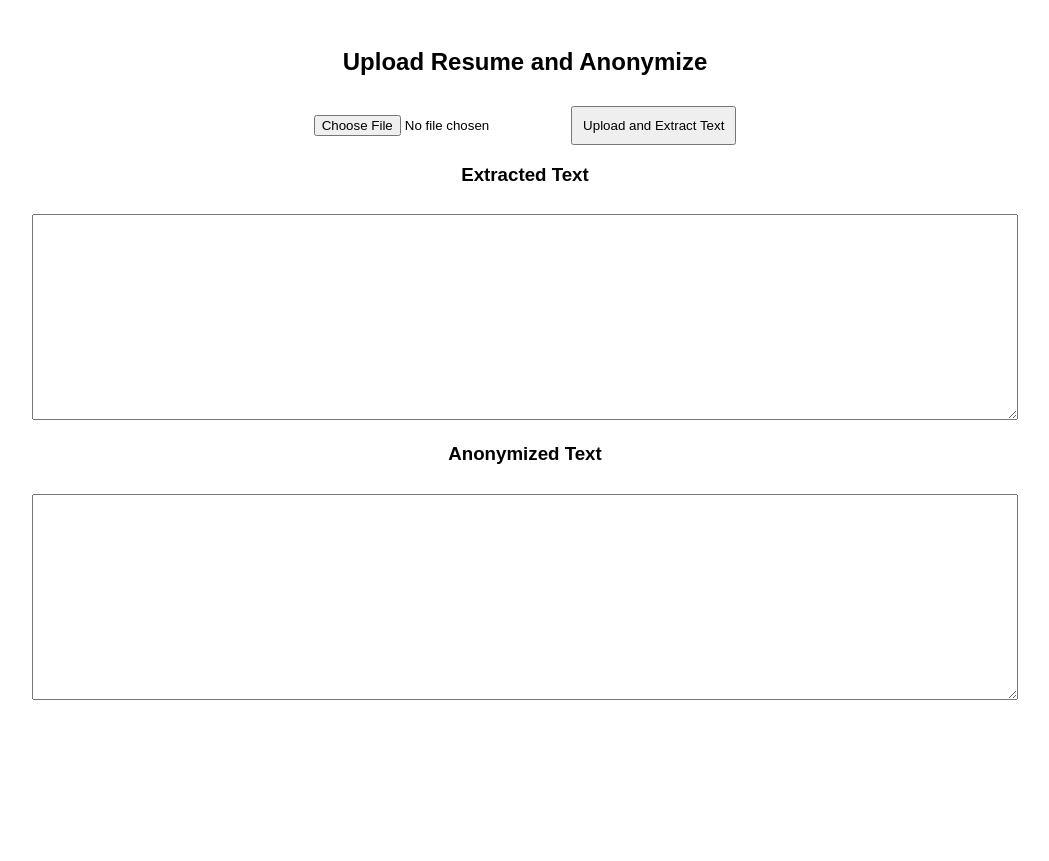
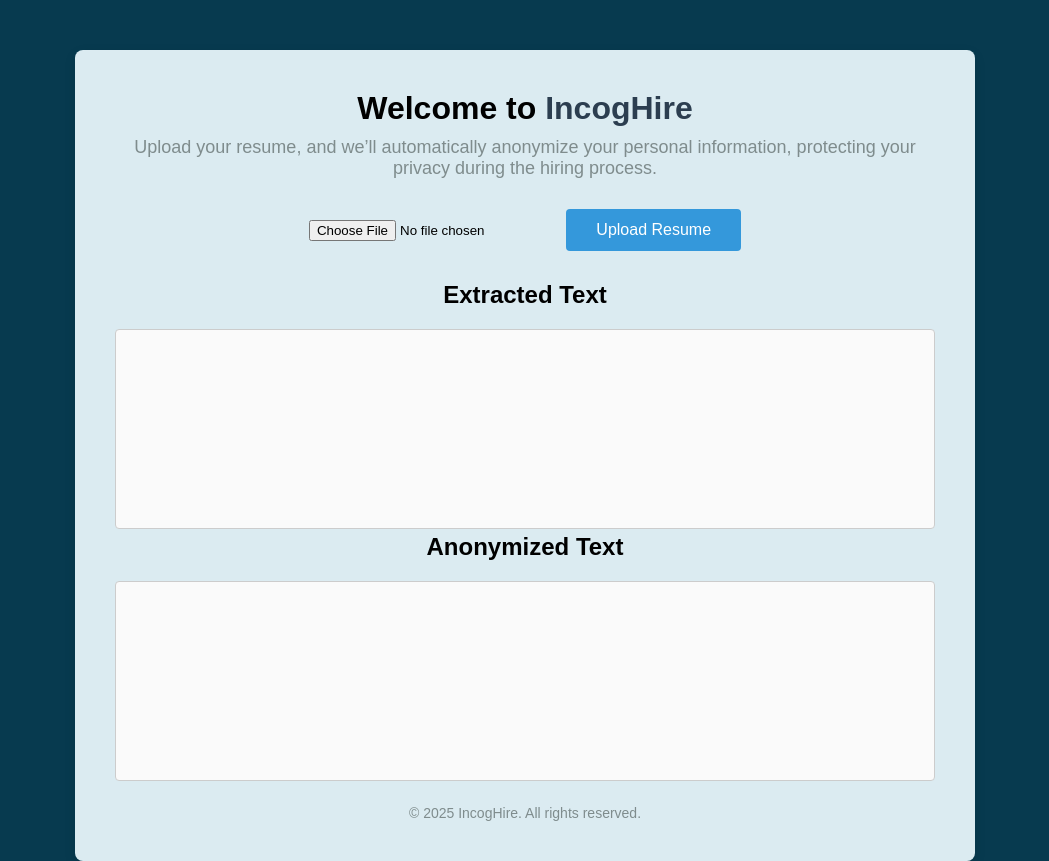
Before and after one commit to Lee-DevOps/LeiHackathon2025, a plain HTML site: page project/index.html in a window 1280 px wide. Shown: the whole page, without its empty margins (115-1164 px from the left). Before the commit the page ends 800 px from the top, so only its background shows below. Drawn offline with nearby package versions, Linux system fonts and the light colour scheme.

Commit message:
completed code

```diff
--- a/project/index.html
+++ b/project/index.html
@@ -1,29 +1,41 @@
 <!DOCTYPE html>
 <html lang="en">
+
 <head>
     <meta charset="UTF-8">
     <meta name="viewport" content="width=device-width, initial-scale=1.0">
-    <title>Resume Upload and Anonymize</title>
-    <!-- Including the external JS libraries for PDF and DOCX extraction -->
+    <title>IncogHire - Resume Upload and Anonymize</title>
     <script src="https://cdnjs.cloudflare.com/ajax/libs/pdf.js/2.10.377/pdf.min.js"></script>
     <script src="https://cdnjs.cloudflare.com/ajax/libs/mammoth/1.4.2/mammoth.browser.min.js"></script>
-    <style>
-        body { font-family: Arial, sans-serif; text-align: center; padding: 20px; }
-        textarea { width: 80%; height: 200px; margin-top: 10px; }
-        button { padding: 10px; margin-top: 10px; cursor: pointer; }
-        .error { color: red; display: none; margin-top: 10px; }
-    </style>
+    <link rel="stylesheet" href="styles.css">
 </head>
+
 <body>
-    <h2>Upload Resume and Anonymize</h2>
-    <input type="file" id="fileInput" accept=".pdf,.docx,.txt">
-    <button onclick="processFile()">Upload and Extract Text</button>
-    <div id="error" class="error">Error: Please try again</div>
-    <h3>Extracted Text</h3>
-    <textarea id="textArea" readonly></textarea>
-    <h3>Anonymized Text</h3>
-    <textarea id="anonymizedTextArea" readonly></textarea>
+    <div class="container">
+        <header>
+            <h1>Welcome to <span class="brand-name">IncogHire</span></h1>
+            <p class="tagline">Upload your resume, and we’ll automatically anonymize your personal information, protecting your privacy during the hiring process.</p>
+        </header>
+
+        <div class="upload-section">
+            <input type="file" id="fileInput" accept=".pdf,.docx,.txt">
+            <button onclick="processFile()" class="upload-button">Upload Resume</button>
+            <div id="error" class="error" style="display:none;">Error: Please try again</div>
+        </div>
+
+        <div class="result-section">
+            <h3>Extracted Text</h3>
+            <textarea id="textArea" readonly></textarea>
+            <h3>Anonymized Text</h3>
+            <textarea id="anonymizedTextArea" readonly></textarea>
+        </div>
+
+        <footer>
+            <p>© 2025 IncogHire. All rights reserved.</p>
+        </footer>
+    </div>
 
     <script src="script.js"></script>
 </body>
+
 </html>
--- a/project/script.js
+++ b/project/script.js
@@ -1,37 +1,31 @@
-function normalizeText(text) {
-    // Remove multiple spaces and normalize spacing
-    return text.replace(/\s+/g, ' ').trim();
-}
-
-// Enhanced name anonymization function with context awareness
+// Enhanced name anonymization function for resume
 function anonymizeText(text) {
     // Normalize text before anonymizing
-    text = normalizeText(text);
 
     // Regular expression for name anonymization (handle first and last name)
     const namePattern = /\b(?:Mr\.|Mrs\.|Ms\.|Dr\.|Prof\.)?\s*([A-Z][a-z]+)\s+([A-Z][a-z]+)(?:\s+(?:Jr\.|Sr\.|II|III))?\b/g;
 
-    // Replace names with initials if found in a professional context
+    let firstNameAnonymized = false;  // Track if the first full name has been anonymized
+
+    // Regular expression for email anonymization
+    const emailPattern = /\b[A-Za-z0-9._%+-]+@[A-Za-z0-9.-]+\.[A-Za-z]{2,}\b/g;
+
+    // First, anonymize emails
+    text = text.replace(emailPattern, '[email protected]');  // Replace email with placeholder
+
+    // Remove pronouns completely from the text
+    text = text.replace(/\b(?:he|him|his|she|her|they|them|their|theirs)\b/gi, '');
+
+    // Replace names with initials only for the first occurrence
     return text.replace(namePattern, function(match, firstName, lastName) {
-        const context = getContext(text, match);
-
-        // If the name appears in the context of a job or profile, anonymize it
-        if (context.includes('designer') || context.includes('engineer') || context.includes('developer') || context.includes('profile')) {
-            return `${firstName.charAt(0)}.${lastName.charAt(0)}.`;
+        if (!firstNameAnonymized) {
+            firstNameAnonymized = true; // Mark the first name occurrence as anonymized
+            return `${firstName.charAt(0).toUpperCase()}. ${lastName.charAt(0).toUpperCase()}.`; // Return initials
         }
+        // Return the full name for any other occurrence
         return `${firstName} ${lastName}`;
     });
 }
-
-
-// Context analysis function to get surrounding text context of the match
-function getContext(text, match, radius = 100) {
-    const startIndex = text.indexOf(match);
-    const start = Math.max(0, startIndex - radius);
-    const end = Math.min(text.length, startIndex + match.length + radius);
-    return text.slice(start, end).toLowerCase();
-}
-
 
 // File processing function
 function processFile() {
@@ -41,11 +35,13 @@ function processFile() {
 
     if (!file) {
         errorDiv.style.display = 'block';
+        errorDiv.textContent = 'Error: No file selected.';
         return;
     }
 
     errorDiv.style.display = 'none';
-    const reader = new FileReader();
+
+    const reader = new FileReader(); // Initialize reader here
 
     // For PDF files
     if (file.type === "application/pdf") {
--- /dev/null
+++ b/project/styles.css
@@ -0,0 +1,101 @@
+/* Basic reset */
+* {
+    margin: 0;
+    padding: 0;
+    box-sizing: border-box;
+}
+
+/* Apply full height to the body and set up Flexbox */
+body {
+    font-family: Arial, sans-serif;
+    display: flex;
+    justify-content: center;
+    align-items: flex-start;  /* Align items from the top */
+    height: 100vh;  /* Full viewport height */
+    background-color: #073a4f;  /* Light gray background */
+    padding-top: 50px; /* Add space at the top */
+
+}
+
+/* Center content inside the container */
+.container {
+    background-color: rgb(219, 235, 241); /* White background for the container */
+    padding: 40px;
+    box-shadow: 0px 4px 12px rgba(0, 0, 0, 0.1);
+    border-radius: 8px; /* Rounded corners */
+    width: 80%;
+    max-width: 900px;
+    text-align: center;
+}
+
+/* Header styles */
+header h1 {
+    font-size: 32px;
+    margin-bottom: 10px;
+}
+
+header .brand-name {
+    color: #2c3e50; /* Dark color for the brand */
+}
+
+header .tagline {
+    font-size: 18px;
+    color: #7f8c8d;
+    margin-bottom: 30px;
+}
+
+/* Upload section styling */
+.upload-section {
+    margin-bottom: 30px;
+}
+
+.upload-button {
+    padding: 12px 30px;
+    background-color: #3498db; /* Blue button */
+    color: white;
+    border: none;
+    border-radius: 4px;
+    cursor: pointer;
+    font-size: 16px;
+    transition: background-color 0.3s;
+}
+
+.upload-button:hover {
+    background-color: #2980b9; /* Darker blue on hover */
+}
+
+.error {
+    color: red;
+    margin-top: 10px;
+    font-weight: bold;
+}
+
+/* Text areas */
+textarea {
+    width: 100%;
+    height: 200px;
+    margin-top: 10px;
+    padding: 10px;
+    font-size: 16px;
+    border: 1px solid #ccc;
+    border-radius: 4px;
+    background-color: #fafafa;
+    resize: none; /* Disable resizing */
+}
+
+/* Result section */
+.result-section {
+    margin-top: 30px;
+}
+
+h3 {
+    font-size: 24px;
+    margin-bottom: 10px;
+}
+
+/* Footer section */
+footer {
+    margin-top: 20px;
+    font-size: 14px;
+    color: #7f8c8d;
+}
```
